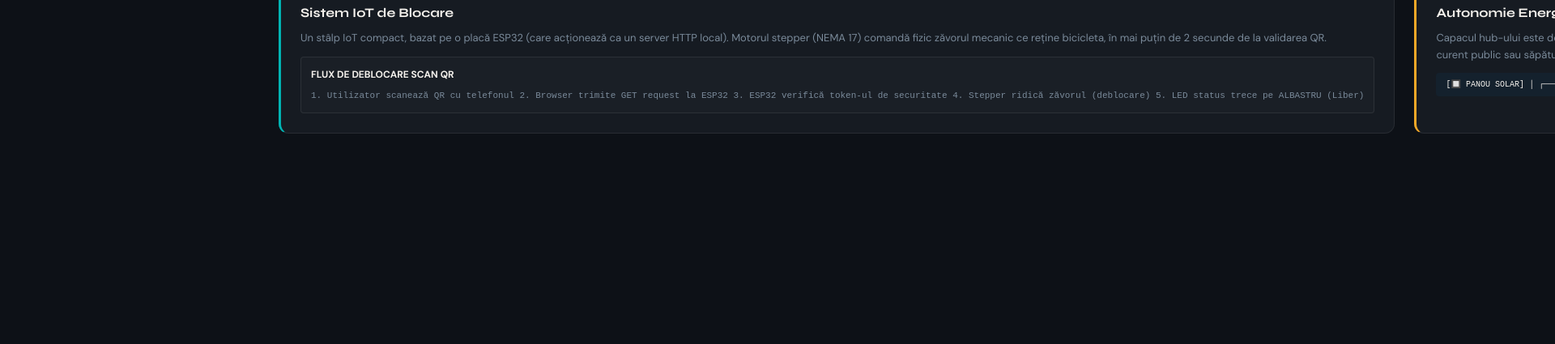
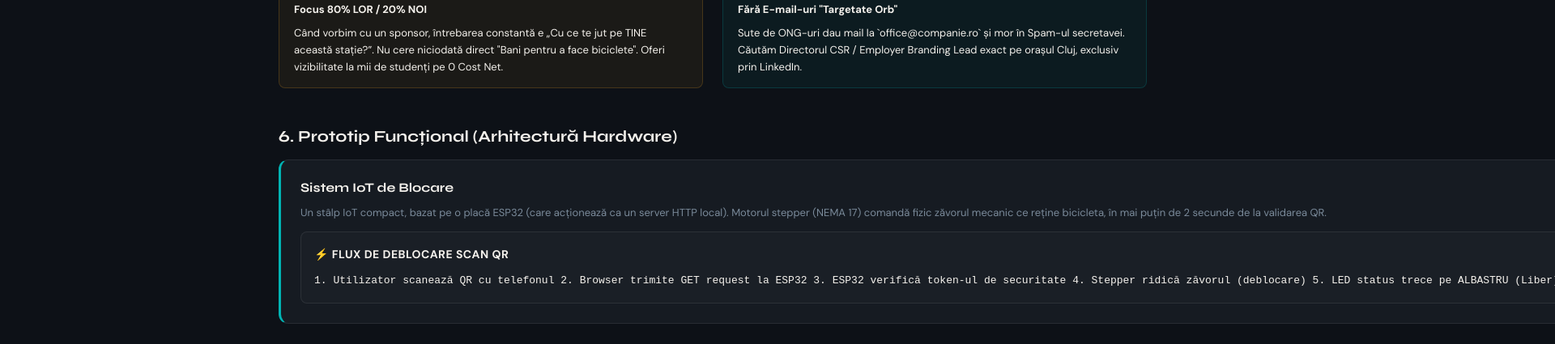
Before and after one commit to lyricalmm/movio-strategy-web, a React (Vite) app: page / in a window 1280 px wide. Shown: the part 2130-2555 px from the top of the page at 81% size, 1920 px wide, since content can reach past the window. Before the commit the page ends 2359 px from the top, so only its background shows below. Built offline with nearby package versions, Linux system fonts and the light colour scheme; grey boxes are pictures that could not be loaded.

Commit message:
Optimize dashboard UX for walkthroughs

```diff
--- a/src/views/PlaybookView.jsx
+++ b/src/views/PlaybookView.jsx
@@ -121,7 +121,7 @@ export default function PlaybookView() {
         </table>
       </div>
 
-      <div className="card" style={{ marginBottom: '48px', padding: 0, overflow: 'hidden', height: '400px' }}>
+      <div className="card" style={{ marginBottom: '64px', padding: 0, overflow: 'hidden', height: '600px', border: '1px solid rgba(255, 255, 255, 0.1)' }}>
         <MapContainer center={[46.764, 23.585]} zoom={13} scrollWheelZoom={false} style={{ height: '100%', width: '100%', zIndex: 0 }}>
           <TileLayer
             attribution='&copy; <a href="https://carto.com/">Carto</a>'
@@ -178,9 +178,9 @@ export default function PlaybookView() {
           <p style={{ fontSize: '13px', color: 'var(--muted)', marginBottom: '12px' }}>
             Un stâlp IoT compact, bazat pe o placă ESP32 (care acționează ca un server HTTP local). Motorul stepper (NEMA 17) comandă fizic zăvorul mecanic ce reține bicicleta, în mai puțin de 2 secunde de la validarea QR.
           </p>
-          <div style={{ padding: '12px', background: 'rgba(255,255,255,0.02)', borderRadius: '4px', border: '1px solid var(--border)' }}>
-            <strong style={{ display: 'block', color: 'var(--amber)', marginBottom: '8px', fontSize: '12px' }}>FLUX DE DEBLOCARE SCAN QR</strong>
-            <pre style={{ fontSize: '11px', color: 'var(--muted)', fontFamily: 'monospace' }}>
+          <div style={{ padding: '16px', background: 'rgba(255,255,255,0.02)', borderRadius: '8px', border: '1px solid var(--border)' }}>
+            <strong style={{ display: 'block', color: 'var(--amber)', marginBottom: '12px', fontSize: '14px', letterSpacing: '0.5px' }}>⚡ FLUX DE DEBLOCARE SCAN QR</strong>
+            <pre style={{ fontSize: '13px', color: 'var(--cream)', fontFamily: 'monospace', lineHeight: 1.6 }}>
 1. Utilizator scanează QR cu telefonul
 2. Browser trimite GET request la ESP32
 3. ESP32 verifică token-ul de securitate
@@ -195,8 +195,8 @@ export default function PlaybookView() {
           <p style={{ fontSize: '13px', color: 'var(--muted)', marginBottom: '12px' }}>
             Capacul hub-ului este dotat cu un panou solar de 1W/5V care încarcă o baterie internă LiPo, asigurând continuitate off-grid non-stop. Nu este nevoie de racordare la curent public sau săpături costisitoare.
           </p>
-          <div style={{ padding: '8px 12px', background: 'rgba(4,88,140,0.1)', borderRadius: '4px', overflowX: 'auto' }}>
-            <pre style={{ fontSize: '10px', color: 'var(--cream)', fontFamily: 'monospace', lineHeight: 1.3 }}>
+          <div style={{ padding: '16px', background: 'rgba(0,0,0,0.4)', borderRadius: '8px', overflowX: 'auto', border: '1px solid var(--border)' }}>
+            <pre style={{ fontSize: '12px', color: '#00ffcc', fontFamily: 'monospace', lineHeight: 1.5, fontWeight: 'bold' }}>
   [🔲 PANOU SOLAR]
          │
    ┌─────┴─────┐
```
